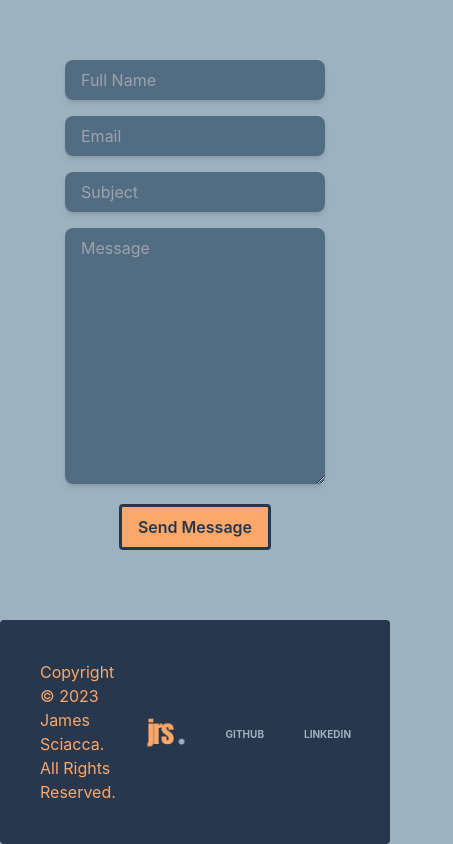
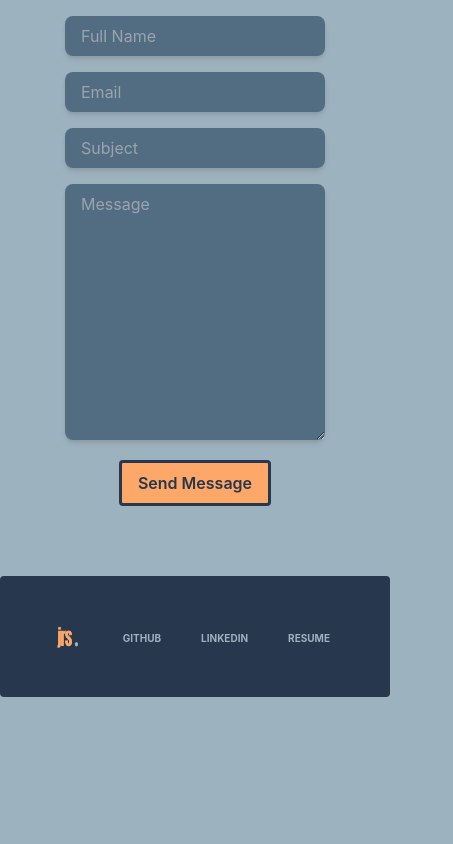
Before and after one commit to jamessciacca/my-portfolio, a React (Create React App) app: page / in a window 390 px wide. Shown: the part 2719-3563 px from the top of the page, 453 px wide, since content can reach past the window. After the commit the page ends 3416 px from the top, so only its background shows below. Built offline with nearby package versions, Linux system fonts and the light colour scheme.

Commit message:
added media queries, need to fix css

```diff
--- a/src/App.js
+++ b/src/App.js
@@ -10,7 +10,6 @@ import Skills from './components/Skills';
 import Contact from './components/Contact';
 
 function App() {
-  const [show, setShow] = useState(false);
 
   return (
     <>
--- a/src/components/Footer.js
+++ b/src/components/Footer.js
@@ -9,7 +9,7 @@ function Footer() {
           <footer id='footer' className="footer flex footer-center p-10 bg-base-200 text-base-content rounded">
           <div className="flex justify-center justify-between items-center">
             {/* Logo Image and Text */}
-            Copyright © 2023 James Sciacca. All Rights Reserved.
+            <h1 id="footerh1">Copyright © 2023 James Sciacca. All Rights Reserved.</h1>
             <img id='logo' src={logo} alt="JRS Logo" />
             {/* Nav Items */}
             <ul id='navLinks' className="flex items-center">
--- a/src/components/Projects.js
+++ b/src/components/Projects.js
@@ -17,9 +17,9 @@ function Projects() {
 
     return (
         <>
-            <section id='projectSection' className='container mx-auto'>
+            <section id='projectSection' className='container mx-auto text-xl sm:text-lg md:text-md lg:text-sm xl:text-xs'>
                 <h1 id='projectsh1' className='text-center mb-7'>PROJECTS</h1>
-                <div className='container mx-auto grid grid-cols-1 sm:grid-cols-1 md:grid-cols-2 lg:grid-cols-2 xl:grid-cols-3 gap-4'>
+                <div className=' mx-auto grid sm:grid-cols-1 md:grid-cols-2 lg:grid-cols-2 xl:grid-cols-3 gap-4'>
                     <div id='project' className='text-center text-lg'>
                         <h1 className='mb-3'>Dev Direct</h1>
                         {showProject1 ?
@@ -34,7 +34,6 @@ function Projects() {
                             </a>
                             <a href="https://dev-direct.herokuapp.com/" target='_blank' class="text-white font-semibold bg-primary hover:bg-primarytrans hover:text-indigo-600 rounded py-2 px-4 border-2 focus:outline-none focus:border-teal-500 transition duration-150 ease-in-out">Live Site</a>
                         </ul>
-                        <p></p>
                         <div >
                         </div>
                     </div>
--- a/src/index.css
+++ b/src/index.css
@@ -12,7 +12,6 @@ body {
   -moz-osx-font-smoothing: grayscale;
   background-color: #9DB2BF;
   color: #27374D;
-  width: 100%;
 }
 
 code {
@@ -230,10 +229,6 @@ code {
   }
 }
 
-@media (min-width: 850px) {
-
-}
-
 /* project cards */
 #project{
   background-color: #27374D;
@@ -244,7 +239,7 @@ code {
   box-shadow: 0px 0px 10px 0px rgba(0,0,0,0.75);
   transition: 0.1s ease-in-out;
   font-family: monospace;
-  perspective: 1000px;
+  perspective: 10px;
 }
 
 #project img {
@@ -383,3 +378,21 @@ hr {
 }
 
 html{scroll-behavior:smooth}
+
+@media (max-width:700px){
+#footerh1{
+  display: none;
+}
+#footer{
+  display: flex;
+  flex-direction: column;
+  align-items: center;
+}
+}
+
+@media (max-width:500px){
+  #logo{
+    width: 50px;
+    height: 30px;
+  }
+}
```
